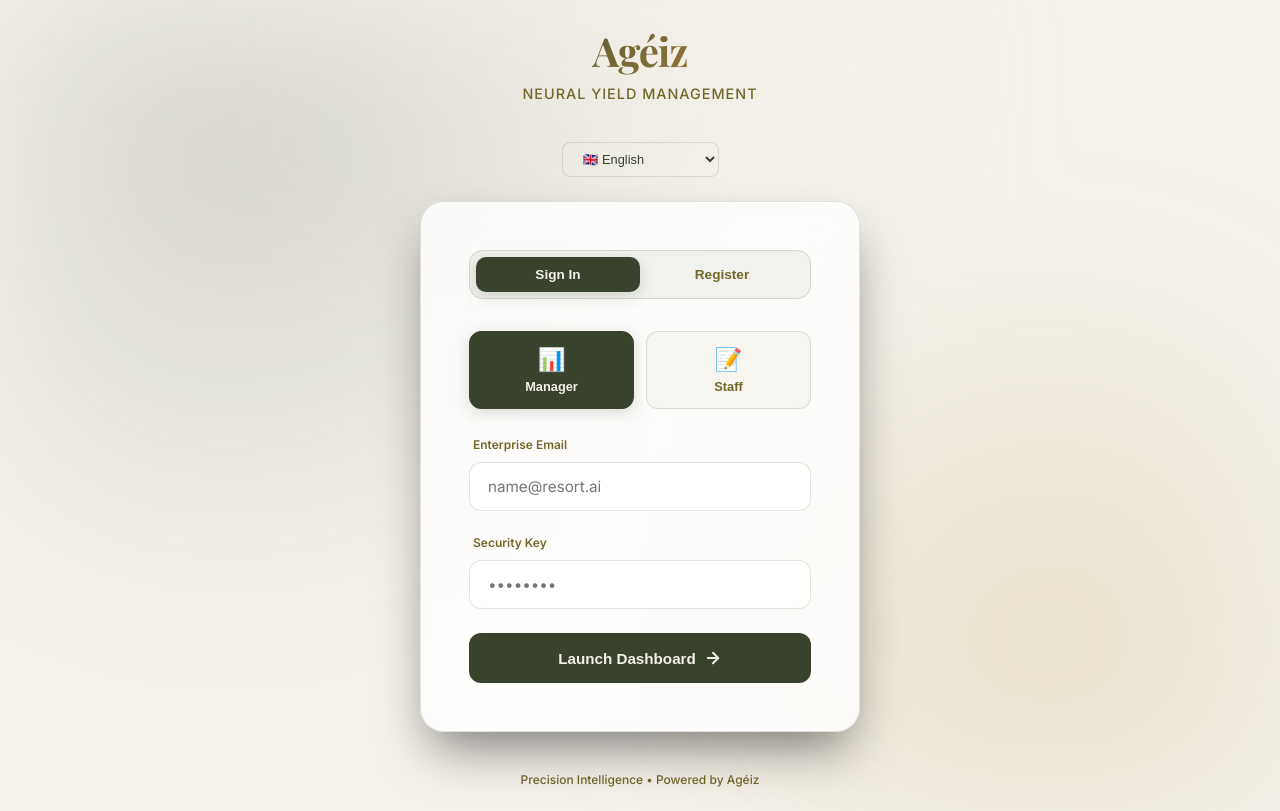
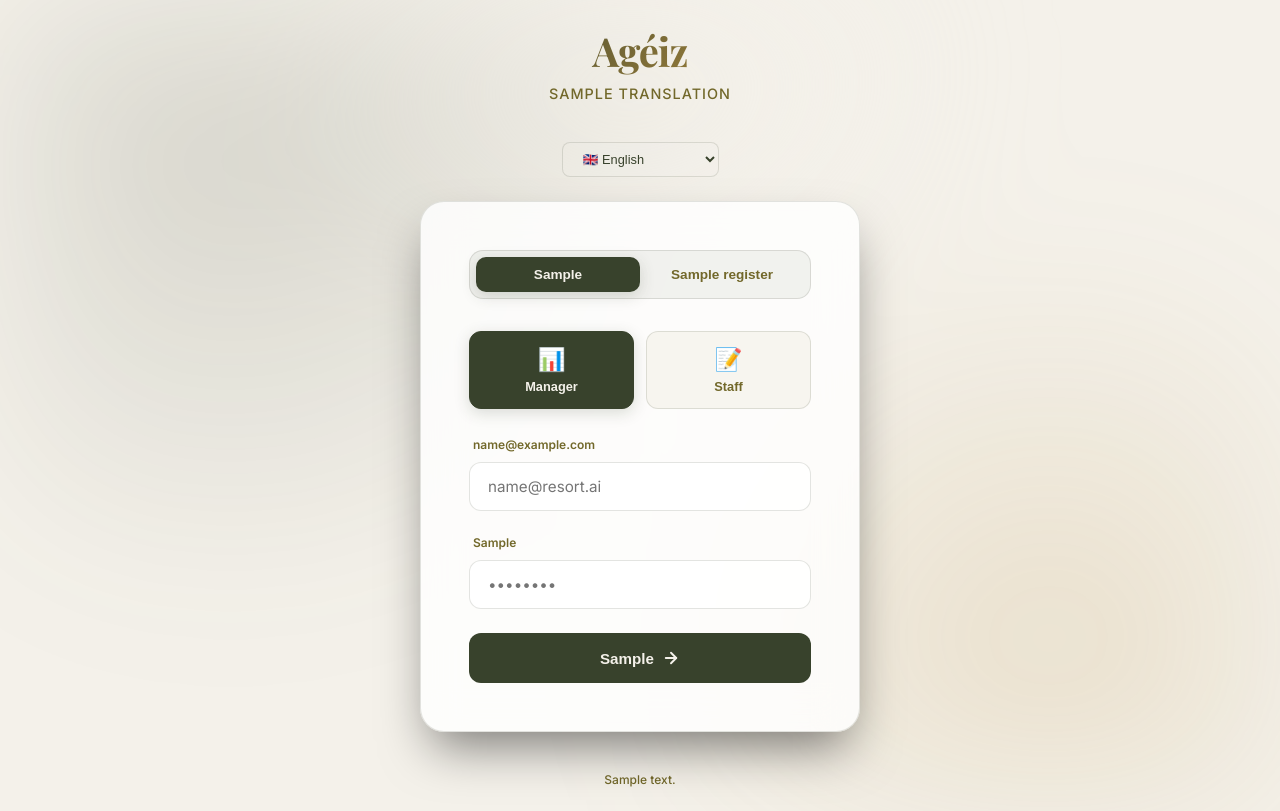
Before and after one commit to gghhxx11299/ageiz, a FastAPI app: template templates/login.html in a window 1280 px wide. Run offline with FastAPI, Linux system fonts and the light colour scheme; the template is opened without the code that fills it: most values are stand-ins (such as "Sample title", 1, 10 or a date in 2020); some web fonts are replaced.

Commit message:
Fix invalid token bug, overhaul staff submission with 1-10 inputs and reasons, and add language support to login and staff pages

```diff
--- a/main.py
+++ b/main.py
@@ -125,15 +125,47 @@ def root(request: Request):
 
 @app.get("/login", response_class=HTMLResponse)
 def login_page(request: Request):
-    return templates.TemplateResponse(request, "login.html", {})
+    session = get_session(request)
+    lang = session.get("language", "english") if session else "english"
+    return templates.TemplateResponse(request, "login.html", {
+        "user_language": lang,
+        "translations": {
+            "subtitle": get_translation("subtitle", lang),
+            "sign_in": get_translation("sign_in", lang),
+            "register": get_translation("register", lang),
+            "enterprise_email": get_translation("enterprise_email", lang),
+            "security_key": get_translation("security_key", lang),
+            "launch_dashboard": get_translation("launch_dashboard", lang),
+            "corporate_email": get_translation("corporate_email", lang),
+            "create_password": get_translation("create_password", lang),
+            "initialize_neural_link": get_translation("initialize_neural_link", lang),
+            "footer_note": get_translation("footer_note", lang)
+        }
+    })
 
 @app.post("/auth/register")
 async def register(request: Request, email: str = Form(...), password: str = Form(...), role: str = Form("manager")):
+    session = get_session(request)
+    lang = session.get("language", "english") if session else "english"
+
     existing = get_user_by_email(email)
     if existing:
         return templates.TemplateResponse(request, "login.html", {
             "error": "Email already registered",
-            "tab": "register"
+            "tab": "register",
+            "user_language": lang,
+            "translations": {
+                "subtitle": get_translation("subtitle", lang),
+                "sign_in": get_translation("sign_in", lang),
+                "register": get_translation("register", lang),
+                "enterprise_email": get_translation("enterprise_email", lang),
+                "security_key": get_translation("security_key", lang),
+                "launch_dashboard": get_translation("launch_dashboard", lang),
+                "corporate_email": get_translation("corporate_email", lang),
+                "create_password": get_translation("create_password", lang),
+                "initialize_neural_link": get_translation("initialize_neural_link", lang),
+                "footer_note": get_translation("footer_note", lang)
+            }
         })
 
     valid_roles = ["manager", "staff"]
@@ -153,17 +185,46 @@ async def register(request: Request, email: str = Form(...), password: str = For
 
 @app.post("/auth/login")
 async def login(request: Request, email: str = Form(...), password: str = Form(...), role: str = Form("manager")):
+    session = get_session(request)
+    lang = session.get("language", "english") if session else "english"
+
     user = get_user_by_email(email)
     if not user:
         return templates.TemplateResponse(request, "login.html", {
             "error": "Invalid email or password",
-            "tab": "login"
+            "tab": "login",
+            "user_language": lang,
+            "translations": {
+                "subtitle": get_translation("subtitle", lang),
+                "sign_in": get_translation("sign_in", lang),
+                "register": get_translation("register", lang),
+                "enterprise_email": get_translation("enterprise_email", lang),
+                "security_key": get_translation("security_key", lang),
+                "launch_dashboard": get_translation("launch_dashboard", lang),
+                "corporate_email": get_translation("corporate_email", lang),
+                "create_password": get_translation("create_password", lang),
+                "initialize_neural_link": get_translation("initialize_neural_link", lang),
+                "footer_note": get_translation("footer_note", lang)
+            }
         })
 
     if not bcrypt.checkpw(password.encode(), user["password_hash"].encode()):
         return templates.TemplateResponse(request, "login.html", {
             "error": "Invalid email or password",
-            "tab": "login"
+            "tab": "login",
+            "user_language": lang,
+            "translations": {
+                "subtitle": get_translation("subtitle", lang),
+                "sign_in": get_translation("sign_in", lang),
+                "register": get_translation("register", lang),
+                "enterprise_email": get_translation("enterprise_email", lang),
+                "security_key": get_translation("security_key", lang),
+                "launch_dashboard": get_translation("launch_dashboard", lang),
+                "corporate_email": get_translation("corporate_email", lang),
+                "create_password": get_translation("create_password", lang),
+                "initialize_neural_link": get_translation("initialize_neural_link", lang),
+                "footer_note": get_translation("footer_note", lang)
+            }
         })
 
     user_role = user.get("role", "manager")
@@ -601,7 +662,15 @@ def staff_dashboard(request: Request, session: dict = Depends(require_staff_sess
         "competitor_activity": get_translation("competitor_activity", user_language),
         "events_booked": get_translation("events_booked", user_language),
         "maintenance_issues": get_translation("maintenance_issues", user_language),
+        "maintenance_status": get_translation("maintenance_status", user_language),
+        "food_quality": get_translation("food_quality", user_language),
+        "staff_morale": get_translation("staff_morale", user_language),
+        "occupancy_level": get_translation("occupancy_level", user_language),
         "notes": get_translation("notes", user_language),
+        "why_this_rating": get_translation("why_this_rating", user_language),
+        "guest_notes": get_translation("guest_notes", user_language),
+        "recent_reports": get_translation("recent_reports", user_language),
+        "staff_leaderboard": get_translation("staff_leaderboard", user_language),
         "free_text_observation": get_translation("free_text_observation", user_language),
         "submit": get_translation("submit", user_language),
         "recent_reports": get_translation("recent_reports", user_language),
@@ -817,17 +886,17 @@ def get_staff_intelligence_api(hotel_id: int, session: dict = Depends(require_se
 # ============================================================
 
 @app.get("/embed/{token}")
-def embed_form(token: str):
+def embed_form(token: str, request: Request):
     """Render the embeddable form as a standalone page."""
     from database import verify_embed_token
     embed = verify_embed_token(token)
     if not embed:
         return JSONResponse({"error": "Invalid embed token"}, status_code=404)
 
-    return templates.TemplateResponse(None, "embed.html", {
+    return templates.TemplateResponse(request, "embed.html", {
         "token": token,
         "label": embed["label"],
-        "api_url": request.base_url
+        "api_url": str(request.base_url)
     })
 
 @app.post("/api/embed/{token}")
@@ -1075,7 +1144,7 @@ async def telegram_unlink(user: dict = Depends(get_current_user)):
     return {"success": True}
 
 @app.post("/api/language")
-async def set_language(request: Request, session: dict = Depends(require_session)):
+async def set_language(request: Request, session: dict = Depends(get_session)):
     try:
         data = await request.json()
     except:
@@ -1086,16 +1155,17 @@ async def set_language(request: Request, session: dict = Depends(require_session
     if language not in valid_languages:
         return JSONResponse({"error": "Invalid language"}, status_code=400)
 
-    # Update in database
-    update_user_language(session["user_id"], language)
+    # Update in database if session exists
+    if session and session.get("user_id"):
+        update_user_language(session["user_id"], language)
 
-    # Update session cookie
-    token = serializer.dumps({
-        "user_id": session["user_id"],
-        "email": session["email"],
-        "hotel_id": session.get("hotel_id"),
-        "language": language
-    })
+    # Update or create session cookie
+    if not session:
+        session = {"language": language}
+    else:
+        session["language"] = language
+
+    token = serializer.dumps(session)
     response = JSONResponse({"success": True, "language": language})
     response.set_cookie("session", token, httponly=True, max_age=86400, samesite="lax")
     return response
--- a/templates/login.html
+++ b/templates/login.html
@@ -279,16 +279,16 @@
     <div class="login-container">
         <header class="brand-header">
             <h1 class="logo">Agéiz</h1>
-            <p class="subtitle">Neural Yield Management</p>
+            <p class="subtitle">{{ translations.subtitle }}</p>
         </header>
 
         <div style="margin-bottom: 24px; text-align: center;">
             <select id="language-selector" onchange="changeLanguage(this.value)" style="background: rgba(255,255,255,0.05); border: 1px solid var(--border); color: var(--text); padding: 8px 16px; border-radius: 8px; font-size: 0.8rem; cursor: pointer;">
-                <option value="english">🇬🇧 English</option>
-                <option value="amharic">🇪🇹 አማርኛ</option>
-                <option value="oromoo">🇪🇹 Afaan Oromoo</option>
-                <option value="tigrinya">🇪🇭 ትግርኛ</option>
-                <option value="chinese">🇨🇳 中文</option>
+                <option value="english" {% if user_language == 'english' %}selected{% endif %}>🇬🇧 English</option>
+                <option value="amharic" {% if user_language == 'amharic' %}selected{% endif %}>🇪🇹 አማርኛ</option>
+                <option value="oromoo" {% if user_language == 'oromoo' %}selected{% endif %}>🇪🇹 Afaan Oromoo</option>
+                <option value="tigrinya" {% if user_language == 'tigrinya' %}selected{% endif %}>🇪🇭 ትግርኛ</option>
+                <option value="chinese" {% if user_language == 'chinese' %}selected{% endif %}>🇨🇳 中文</option>
             </select>
         </div>
 
@@ -301,8 +301,8 @@
             {% endif %}
 
             <div class="tabs">
-                <button type="button" class="tab active" data-tab="login">Sign In</button>
-                <button type="button" class="tab" data-tab="register">Register</button>
+                <button type="button" class="tab active" data-tab="login">{{ translations.sign_in }}</button>
+                <button type="button" class="tab" data-tab="register">{{ translations.register }}</button>
             </div>
 
             <!-- Role Selector -->
@@ -320,15 +320,15 @@
             <form action="/auth/login" method="POST" class="form-section active" id="login-form">
                 <input type="hidden" name="role" id="login-role" value="manager">
                 <div class="form-group">
-                    <label>Enterprise Email</label>
+                    <label>{{ translations.enterprise_email }}</label>
                     <input type="email" name="email" required placeholder="name@resort.ai">
                 </div>
                 <div class="form-group">
-                    <label>Security Key</label>
+                    <label>{{ translations.security_key }}</label>
                     <input type="password" name="password" required placeholder="••••••••">
                 </div>
                 <button type="submit" class="submit-btn" id="login-btn">
-                    Launch Dashboard
+                    {{ translations.launch_dashboard }}
                     <svg width="18" height="18" viewBox="0 0 24 24" fill="none" stroke="currentColor" stroke-width="2.5" stroke-linecap="round" stroke-linejoin="round"><line x1="5" y1="12" x2="19" y2="12"></line><polyline points="12 5 19 12 12 19"></polyline></svg>
                 </button>
             </form>
@@ -336,21 +336,21 @@
             <form action="/auth/register" method="POST" class="form-section" id="register-form">
                 <input type="hidden" name="role" id="register-role" value="manager">
                 <div class="form-group">
-                    <label>Corporate Email</label>
+                    <label>{{ translations.corporate_email }}</label>
                     <input type="email" name="email" required placeholder="name@resort.ai">
                 </div>
                 <div class="form-group">
-                    <label>Create Password</label>
+                    <label>{{ translations.create_password }}</label>
                     <input type="password" name="password" required placeholder="••••••••">
                 </div>
                 <button type="submit" class="submit-btn" id="register-btn">
-                    Initialize Neural Link
+                    {{ translations.initialize_neural_link }}
                     <svg width="18" height="18" viewBox="0 0 24 24" fill="none" stroke="currentColor" stroke-width="2.5" stroke-linecap="round" stroke-linejoin="round"><path d="M12 22s8-4 8-10V5l-8-3-8 3v7c0 6 8 10 8 10z"></path></svg>
                 </button>
             </form>
         </div>
 
-        <div class="footer-note">Precision Intelligence • Powered by Agéiz</div>
+        <div class="footer-note">{{ translations.footer_note }}</div>
     </div>
 
     <script>
```
Also changed, not shown: templates/staff_dashboard.html (+95 -47 lines), translations.py (+60 -4 lines).
